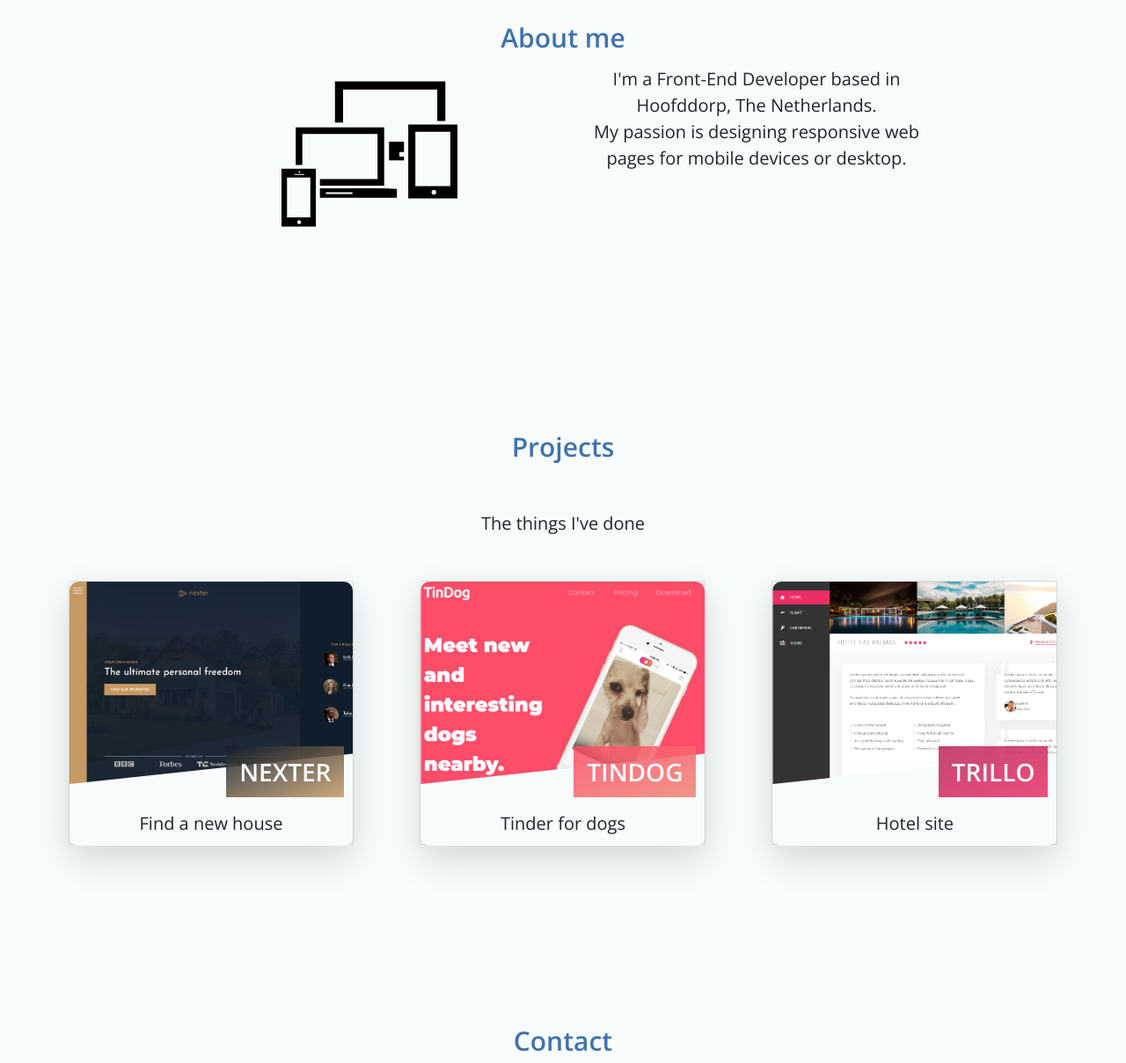
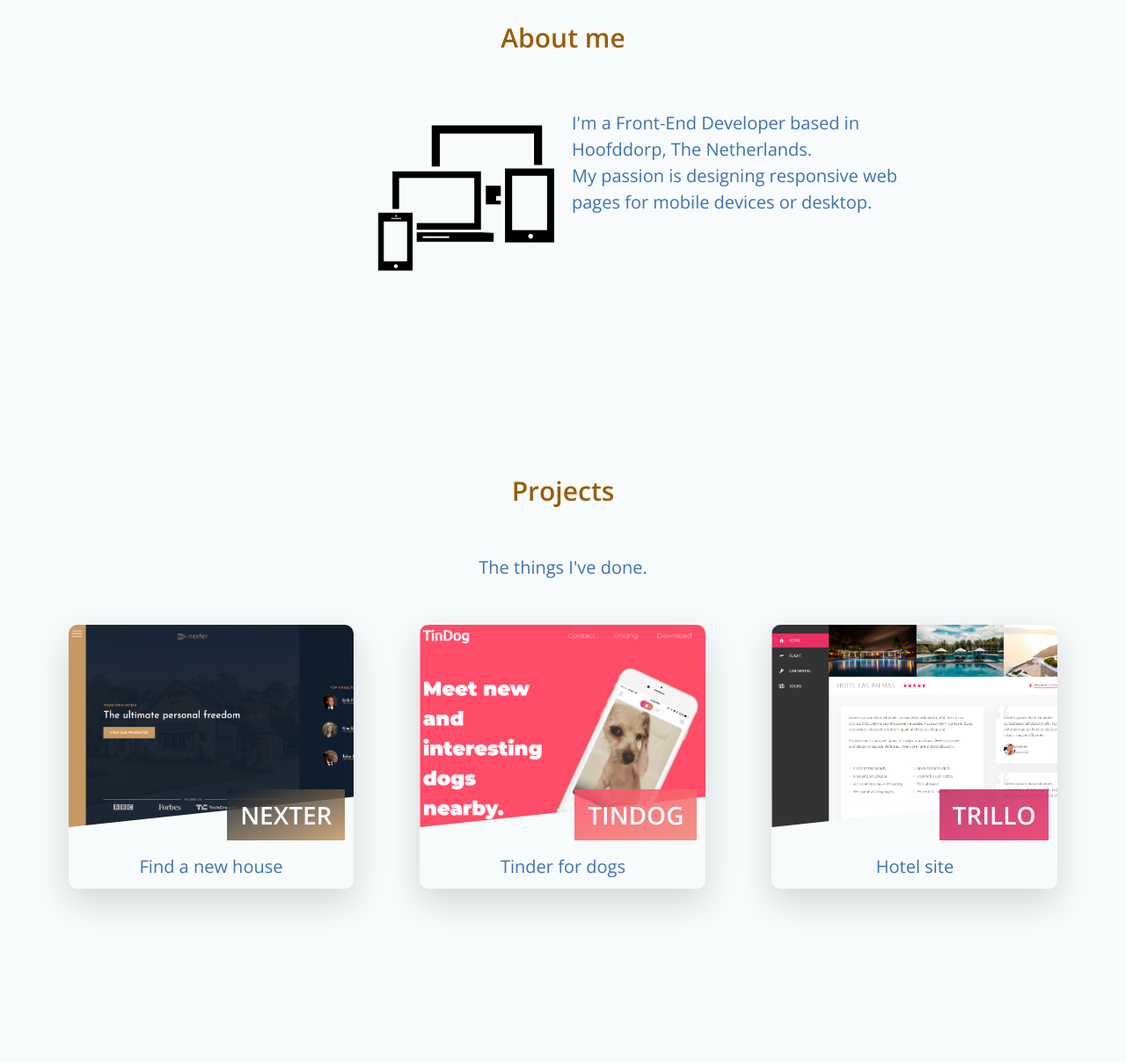
Before and after one commit to dennisgmdejong/portfolio, a website: page index.html in a window 1280 px wide. Shown: the part 980-2188 px from the top of the page at 88% size. Drawn offline with nearby package versions, Linux system fonts and the light colour scheme.

Commit message:
Changed title font colors

```diff
--- a/index.html
+++ b/index.html
@@ -77,7 +77,7 @@
             Projects
           </div>
           <div class="projects__text">
-            The things I've done
+            The things I've done.
           </div>
           <div class="row">
 
@@ -130,7 +130,7 @@
                     <div class="card__back-detail-box">
                       <p class="card__back-detail-title">Demo site</p>
                       <p class="card__back-detail-text">
-                        Created this site based on a Udemy course. The cards didn't have an equal height, so I adjusted that.
+                        Created this site based on a Udemy course. Shows the use of bootstrap and font-awesome.
                       </p>
                     </div>
                     <!-- <a href="#popup" class="btn"></a> -->
--- a/sass/_about.scss
+++ b/sass/_about.scss
@@ -1,5 +1,6 @@
 .about {
 	background-color: $color-broken-white;
+	color: $color-primary-dark;
 	text-align: center;
 	padding: 20rem 20rem;
 
@@ -12,15 +13,15 @@
 	}
 
 	&__title {
-		color: $color-primary-dark;
+		color: $color-highlight;
 		font-size: 3rem;
 		font-weight: 600;
 	}
 
 	&__text {
-		padding-top: 2rem;
-		padding-left: 10rem;
+		padding-top: 5rem;
 		font-size: 2rem;
+		text-align: left;
 
 		@include respond(desktop) {
 			padding-top: 2rem;
@@ -29,13 +30,15 @@
 		}
 
 		@include respond(tablet) {
-			font-size: 1.5rem;
+			font-size: 1.7em;
+			text-align: center;
 		}
 	}
 
 	&__responsive {
 		height: 20rem;
 		width: 20rem;
+		fill: $color-primary-dark;
 
 		@include respond(desktop) {
 			height: 18rem;
@@ -45,11 +48,6 @@
 		@include respond(tablet) {
 			height: 15rem;
 			width: 15rem;
-		}
-
-		@include respond(phone) {
-			height: 8rem;
-			width: 8rem;
 		}
 	}
 }
@@ -64,6 +62,15 @@
 	}
 }
 
+.about__row {
+	padding-top: 5rem;
+	text-align: right;
+
+	@include respond(tablet) {
+		text-align: center;
+	}
+}
+
 .about__row::after {
 	content: "";
 	display: table;
--- a/sass/_contact.scss
+++ b/sass/_contact.scss
@@ -1,9 +1,10 @@
 .contact {
 	background-color: $color-broken-white;
+	color: $color-primary-dark;
 
 	&__title {
 		padding-top: 20rem;
-		color: $color-primary-dark;
+		color: $color-highlight;
 		text-align: center;
 		font-size: 3rem;
 		font-weight: 600;
--- a/sass/_navbar.scss
+++ b/sass/_navbar.scss
@@ -2,7 +2,10 @@
 .navbar-brand {
 	font-size: 3rem;
 	font-family: 'open-sams';
-	color: $color-primary-dark;
+}
+
+.navbar-toggler {
+	margin-right: 2rem;
 }
 
 .nav-item {
--- a/sass/_projects.scss
+++ b/sass/_projects.scss
@@ -1,8 +1,9 @@
 .projects {
 	background-color: $color-broken-white;
+	color: $color-primary-dark;
 
 	&__title {
-		color: $color-primary-dark;
+		color: $color-highlight;
 		text-align: center;
 		font-size: 3rem;
 		font-weight: 600;
@@ -61,6 +62,8 @@
 }
 
 .card {
+	background-color: transparent;
+	border: none;
 	perspective: 150rem;
 	-moz-perspective: 150rem;
 	position: relative;
```
Also changed, not shown: css/style.css.
